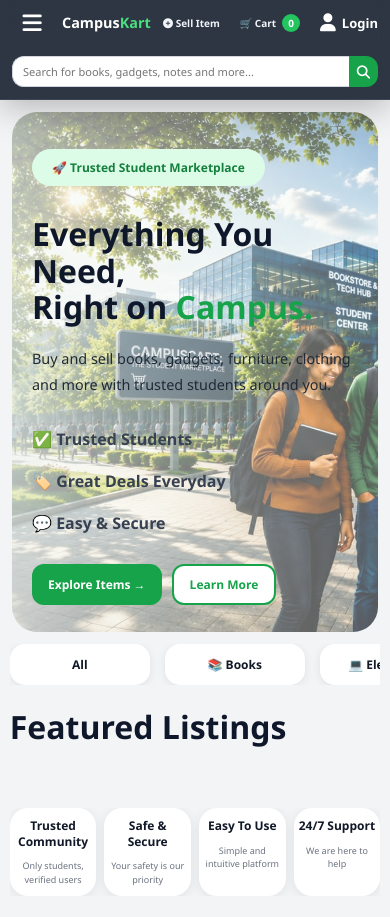
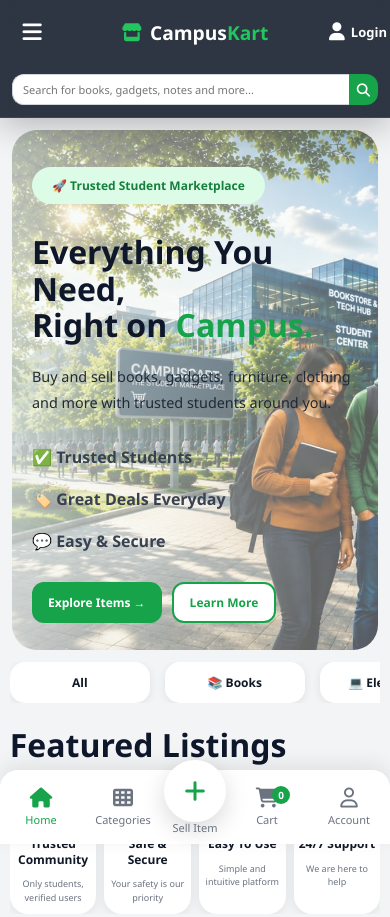
Before and after one commit to vikash-kumar081/CampusKart2, a plain HTML site: page index.html in a window 390 px wide. Shown: the top 917 px of the page. Drawn offline with Linux system fonts and the light colour scheme; no server answers.

Commit message:
Final mobile UI update

```diff
--- a/index.html
+++ b/index.html
@@ -21,7 +21,9 @@
 </div>
 
         <div class="logo">
-            <h1>Campus<span>Kart</span></h1>
+            <h1>
+    Campus<span>Kart</span>
+</h1>
             <p>Buy. Sell. Connect.</p>
         </div>
 
@@ -399,6 +401,36 @@
     </div>
 
 </div>
+<!-- Mobile Bottom Navigation -->
+<nav class="mobile-bottom-nav">
+
+    <a href="#home" class="mobile-nav-item active">
+        <i class="fa-solid fa-house"></i>
+        <span>Home</span>
+    </a>
+
+    <a href="#categories" class="mobile-nav-item">
+        <i class="fa-solid fa-table-cells"></i>
+        <span>Categories</span>
+    </a>
+
+    <button id="mobileSellBtn" class="mobile-sell-btn">
+        <i class="fa-solid fa-plus"></i>
+        <span>Sell Item</span>
+    </button>
+
+    <a href="#" class="mobile-nav-item mobile-cart">
+        <i class="fa-solid fa-cart-shopping"></i>
+        <span>Cart</span>
+        <small class="cart-count">0</small>
+    </a>
+
+    <a href="#" class="mobile-nav-item" id="mobileProfileBtn">
+        <i class="fa-regular fa-user"></i>
+        <span>Account</span>
+    </a>
+
+</nav>
     <!-- Footer -->
 
     <footer>
--- a/script.js
+++ b/script.js
@@ -1143,11 +1143,62 @@ if(closeMenu){
     menu.classList.remove("active");
     document.body.style.overflow = "";
 });
+}const myProductsBtn = document.getElementById("myProductsBtn");
+
+if(myProductsBtn){
+    myProductsBtn.addEventListener("click", async (e)=>{
+        e.preventDefault();
+
+        await loadMyProducts();
+
+        menu.classList.remove("active");
+        document.body.style.overflow = "";
+    });
 }
-document
-.getElementById("dropdownMyProducts")
-.addEventListener("click", async (e) => {
-    e.preventDefault();
-    await loadMyProducts();
-    profileMenu.classList.remove("active");
+// ================================
+// Mobile Bottom Navigation
+// ================================
+
+const mobileSellBtn = document.getElementById("mobileSellBtn");
+const mobileCart = document.querySelector(".mobile-cart");
+const mobileProfileBtn = document.getElementById("mobileProfileBtn");
+
+// Sell Button
+if (mobileSellBtn) {
+    mobileSellBtn.addEventListener("click", () => {
+        document.getElementById("sellBtn")?.click();
+    });
+}
+
+// Cart Button
+if (mobileCart) {
+    mobileCart.addEventListener("click", (e) => {
+        e.preventDefault();
+        document.querySelector(".cart-link")?.click();
+    });
+}
+// Profile Button
+if (mobileProfileBtn) {
+    mobileProfileBtn.addEventListener("click", (e) => {
+        e.preventDefault();
+
+        document.getElementById("loginBtn")?.click();
+    });
+}
+let lastScroll = 0;
+const bottomNav = document.querySelector(".mobile-bottom-nav");
+
+window.addEventListener("scroll", () => {
+
+    const currentScroll = window.pageYOffset;
+
+    if(currentScroll > lastScroll && currentScroll > 100){
+        // Scrolling Down
+        bottomNav.classList.add("hide-scroll");
+    }else{
+        // Scrolling Up
+        bottomNav.classList.remove("hide-scroll");
+    }
+
+    lastScroll = currentScroll;
 });
--- a/style.css
+++ b/style.css
@@ -425,6 +425,9 @@ footer p{
 
 .nav-right{
     grid-area:right;
+    justify-self:end;
+    display:flex;
+    align-items:center;
 }
 
 .search-box{
@@ -444,8 +447,29 @@ footer p{
     padding:12px;
 }
 .logo h1{
-    font-size:0.9rem;
-    line-height:1;
+    color:#fff;
+    font-size:1.2rem;
+    font-weight:800;
+    display:flex;
+    align-items:center;
+    justify-content:center;
+}
+.logo h1::before{
+    content:"\f54e";
+    font-family:"Font Awesome 6 Free";
+    font-weight:900;
+    color:#22c55e;
+    font-size:18px;
+    margin-right:8px;
+}
+
+.logo h1 i{
+    color:#22c55e;
+    font-size:1.1rem;
+}
+
+.logo span{
+    color:#22c55e;
 }
 .logo p{
     display:none;
@@ -467,10 +491,13 @@ footer p{
     white-space:nowrap;
 }
 #loginBtn{
+    width:40px;
+    height:40px;
+    display:flex;
+    align-items:center;
+    justify-content:center;
     font-size:0;
-     display:flex;
-    align-items:center;
-    gap:4px;
+    border-radius:12px;
 }
 #loginBtn i{
     font-size:18px;
@@ -497,7 +524,7 @@ footer p{
      overflow-y: auto;
     overscroll-behavior: contain;
     transition:.35s;
-    z-index: 9999;
+    z-index: 10001;
       justify-content: flex-start;
     align-items: stretch;
 }
@@ -769,21 +796,6 @@ footer p{
     font-weight:bold;
     cursor:pointer;
     transition:.3s;
-}
-.close-btn{
-    position:absolute;
-    top:10px;
-    right:20px;
-    font-size:28px;
-    cursor:pointer;
-}
-
-#addToCartBtn{
-    margin-top:15px;
-    padding:12px 20px;
-    border:none;
-    border-radius:10px;
-    cursor:pointer;
 }
 .cart-sidebar{
     position:fixed;
@@ -1422,6 +1434,22 @@ body.dark-mode .price{
 .menu-header span{
     color:#22c55e;
 }
+#sellBtn{
+    display:none;
+}
+.cart-link{
+    display:none !important;
+    visibility:hidden !important;
+}
+
+.logo{
+    justify-self:center;
+    text-align:center;
+}
+
+.nav-right{
+    justify-self:end;
+}
 }
 .card{
     position:relative;
@@ -1702,3 +1730,141 @@ body.dark-mode .price{
         display:none !important;
     }
 }
+/* =========================
+   MOBILE BOTTOM NAVIGATION
+========================= */
+
+.mobile-bottom-nav{
+    display:none;
+}
+
+@media (max-width:768px){
+
+.mobile-bottom-nav{
+    position:fixed;
+    left:0;
+    bottom:0;
+    width:100%;
+    height:75px;
+    background:#fff;
+    border-top:1px solid #e5e7eb;
+    box-shadow:0 -5px 20px rgba(0,0,0,.08);
+    display:flex;
+    justify-content:space-around;
+    align-items:center;
+    z-index:9999;
+    border-radius:18px 18px 0 0;
+}
+
+.mobile-nav-item{
+    flex:1;
+    display:flex;
+    flex-direction:column;
+    align-items:center;
+    justify-content:center;
+    gap:4px;
+    text-decoration:none;
+    color:#6b7280;
+    font-size:11px;
+    font-weight:500;
+    position:relative;
+}
+
+.mobile-nav-item i{
+    font-size:20px;
+}
+
+.mobile-nav-item.active{
+    color:#16a34a;
+}
+
+/* ===== Sell Button ===== */
+
+.mobile-sell-btn{
+    position:relative;
+    width:62px;
+    height:62px;
+    margin-top:-32px;
+    border-radius:50%;
+    border:2px solid #fff;
+    background:#ffffff;
+    box-shadow:0 8px 25px rgba(0,0,0,.15);
+    display:flex;
+    align-items:center;
+    justify-content:center;
+    cursor:pointer;
+    transition:.3s;
+}
+
+.mobile-sell-btn:hover{
+    transform:translateY(-3px);
+}
+
+.mobile-sell-btn i{
+    font-size:24px;
+    color:#16a34a;
+}
+
+/* Text circle ke niche */
+
+.mobile-sell-btn span{
+    position:absolute;
+    top:60px;
+    left:50%;
+    transform:translateX(-50%);
+    font-size:11px;
+    color:#6b7280;
+    font-weight:500;
+    white-space:nowrap;
+    line-height:1;
+}
+
+.mobile-cart .cart-count{
+    position:absolute;
+    top:-2px;
+    right:18px;
+    width:18px;
+    height:18px;
+    border-radius:50%;
+    background:#16a34a;
+    color:#fff;
+    font-size:10px;
+    display:flex;
+    align-items:center;
+    justify-content:center;
+}
+.mobile-bottom-nav{
+    transition:transform .3s ease;
+}
+
+.mobile-bottom-nav.hide-scroll{
+    transform:translateY(100%);
+}
+}
+/* Bottom Nav Dark Mode */
+body.dark-mode .mobile-bottom-nav{
+    background:#01020a;
+    border-top:1px solid #221e1e;
+    box-shadow:0 -5px 20px rgba(0,0,0,.45);
+}
+
+body.dark-mode .mobile-nav-item{
+    color:#9ca3af;
+}
+
+body.dark-mode .mobile-nav-item.active{
+    color:#22c55e;
+}
+
+body.dark-mode .mobile-sell-btn{
+    background:#1f2937;
+    border:2px solid #111827;
+}
+
+body.dark-mode .mobile-sell-btn span{
+    color:#d1d5db;
+}
+
+body.dark-mode .mobile-cart .cart-count{
+    background:#22c55e;
+}
```
